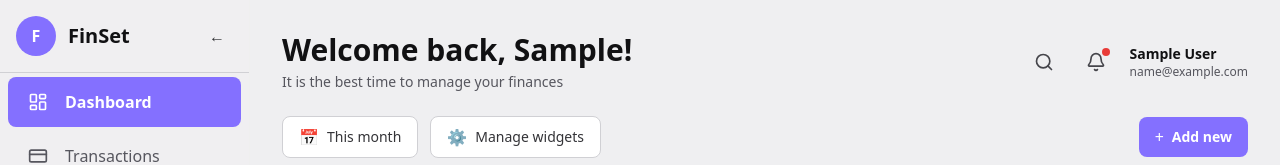
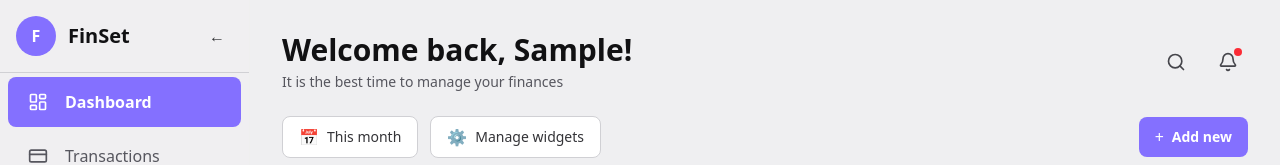
Before and after one commit to CJD115/Finance-Manager, a React (Vite) app in the folder frontend/: page / in a window 1280 px wide. Shown: the top 165 px of the page. Built offline with nearby package versions, Linux system fonts and the light colour scheme; no server answers; sample sign-in values are in the browser's storage.

Commit message:
cleaned up redundant profile information in replace of the newly added profile section on the sidebar

```diff
--- a/frontend/src/pages/DashboardPage.jsx
+++ b/frontend/src/pages/DashboardPage.jsx
@@ -145,24 +145,14 @@ export default function DashboardPage() {
               It is the best time to manage your finances
             </p>
           </div>
-          <div className="flex items-center gap-4">
-            <button className="p-2 hover:bg-neutral-200 rounded-lg">
+          <div className="flex items-center gap-3">
+            <button className="p-2.5 hover:bg-neutral-200 rounded-xl transition-colors">
               <Search className="text-neutral-600" size={20} />
             </button>
-            <button className="p-2 hover:bg-neutral-200 rounded-lg relative">
+            <button className="p-2.5 hover:bg-neutral-200 rounded-xl transition-colors relative">
               <Bell className="text-neutral-600" size={20} />
-              <span className="absolute top-1 right-1 w-2 h-2 bg-danger-500 rounded-full"></span>
+              <span className="absolute top-1.5 right-1.5 w-2 h-2 bg-red-500 rounded-full"></span>
             </button>
-            <div className="flex items-center gap-2">
-              <div>
-                <p className="text-sm font-semibold text-neutral-900">
-                  {user?.name || "User"}
-                </p>
-                <p className="text-xs text-neutral-500">
-                  {user?.email || "No email"}
-                </p>
-              </div>
-            </div>
           </div>
         </div>
 
```
